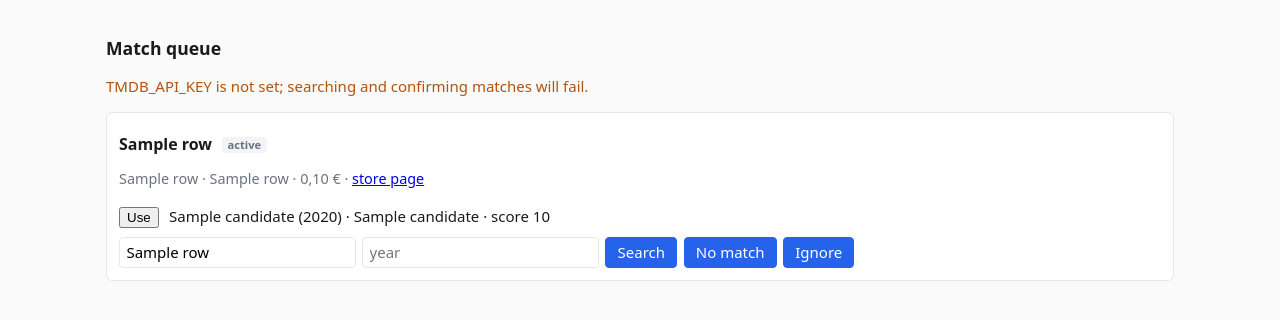
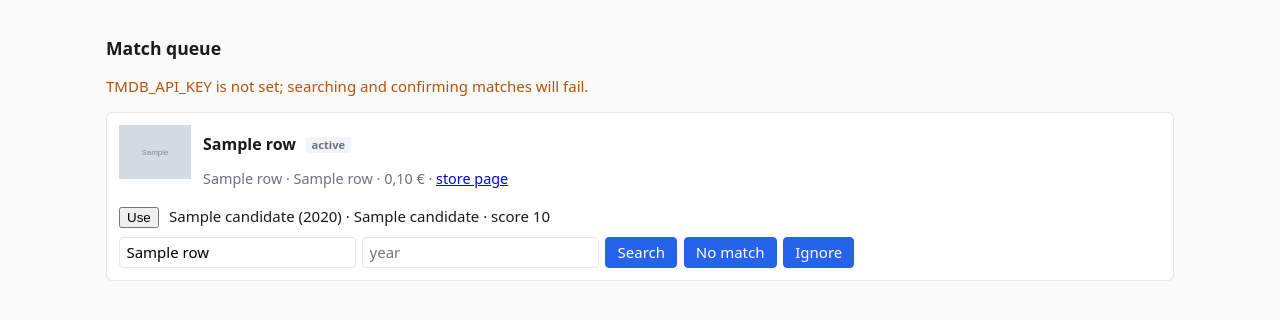
Before and after one commit to lepinkainen/cdon-watcher, a FastAPI app: template src/cdon_watcher/templates/queue.html in a window 1280 px wide. Shown: the part 46-366 px from the top of the page. Run offline with FastAPI, Linux system fonts and the light colour scheme; the template is opened without the code that fills it: most values are stand-ins (such as "Sample title", 1, 10 or a date in 2020); grey boxes marked "Sample" are stand-in pictures; parts of the project's set-up code (start-up, migrations or seed data) failed here and were passed over.

Commit message:
feat(web): cover thumbnails on offer rows and the match queue
Rows show the store's edition cover, falling back to the matched movie's
TMDB poster. CDON covers now come from CDON's own image CDN at 600 px
(about 45 KB) instead of the 1200 px originals; seller images CDON does
not host keep their original URL. Existing CDON rows pick this up on the
next import.

Co-Authored-By: Claude Opus 5.5 <noreply@anthropic.com>

```diff
--- a/src/cdon_watcher/catalog/queries.py
+++ b/src/cdon_watcher/catalog/queries.py
@@ -23,6 +23,7 @@ MAX_BD_CENTS = 1000
 MAX_4K_CENTS = 2000
 FRESHNESS_HOURS = 48
 UNDECIDED_STATUSES = ("pending", "ambiguous", "unmatched", "error")
+TMDB_POSTER_URL = "https://image.tmdb.org/t/p/w154{path}"
 FORMAT_LABELS = {"bd": "Blu-ray", "4k": "4K UHD", "dvd": "DVD", "unknown": "?"}
 
 
@@ -51,6 +52,8 @@ class Row:
     regular_price_cents: int | None
     edition_url: str
     image_url: str | None
+    cover_url: str | None
+    """The store's edition cover, else the matched movie's TMDB poster."""
     is_collection: bool
     tmdb_id: int | None
     match_status: str
@@ -139,6 +142,8 @@ def _row(
         regular_price_cents=product.current_regular_price_cents,
         edition_url=product.edition_url,
         image_url=product.image_url,
+        cover_url=product.image_url
+        or (TMDB_POSTER_URL.format(path=meta.poster_path) if meta and meta.poster_path else None),
         is_collection=product.is_collection,
         tmdb_id=product.tmdb_id,
         match_status=status or ("not_applicable" if product.is_collection else "pending"),
--- a/src/cdon_watcher/static/css/style.css
+++ b/src/cdon_watcher/static/css/style.css
@@ -195,8 +195,7 @@ p.empty {
 p.warn {
   color: var(--warn);
 }
-section.queue-item,
-section.watch-entry {
+section.queue-item {
   background: #fff;
   border: 1px solid var(--line);
   border-radius: 6px;
@@ -228,6 +227,28 @@ img.cover {
   float: right;
   margin: 0 0 1rem 1rem;
 }
+td.thumb {
+  width: 48px;
+  padding-right: 0;
+}
+td.thumb img {
+  display: block;
+  width: 48px;
+  height: 64px;
+  object-fit: contain;
+  background: #f3f4f6;
+  border-radius: 3px;
+}
+img.queue-cover {
+  float: left;
+  width: 72px;
+  max-height: 100px;
+  object-fit: contain;
+  margin: 0.25rem 0.75rem 0.25rem 0;
+}
+section.queue-item {
+  overflow: hidden;
+}
 tr.product.gone {
   opacity: 0.35;
 }
--- a/src/cdon_watcher/templates/_row.html
+++ b/src/cdon_watcher/templates/_row.html
@@ -1,4 +1,5 @@
 <tr class="product" data-product-id="{{ row.id }}" data-tmdb-id="{{ row.tmdb_id or '' }}">
+  <td class="thumb">{% if row.cover_url %}<a href="{{ row.edition_url }}" target="_blank" rel="noopener" tabindex="-1"><img src="{{ row.cover_url }}" alt="" loading="lazy" decoding="async" referrerpolicy="no-referrer"></a>{% endif %}</td>
   <td class="title">
     <a href="{{ row.edition_url }}" target="_blank" rel="noopener">{{ row.title }}</a>
     {% if row.title != row.raw_title %}<span class="raw">{{ row.raw_title }}</span>{% endif %}
--- a/src/cdon_watcher/templates/index.html
+++ b/src/cdon_watcher/templates/index.html
@@ -38,7 +38,7 @@
 
   {% if page.rows %}
   <table>
-    <thead><tr><th>Title</th><th>Format</th><th>Cond.</th><th>Store</th><th>Price</th><th></th></tr></thead>
+    <thead><tr><th></th><th>Title</th><th>Format</th><th>Cond.</th><th>Store</th><th>Price</th><th></th></tr></thead>
     <tbody>
     {% for row in page.rows %}{% include "_row.html" %}{% endfor %}
     </tbody>
--- a/src/cdon_watcher/templates/product.html
+++ b/src/cdon_watcher/templates/product.html
@@ -3,7 +3,7 @@
 {% block content %}
 <h2>{{ row.title }}</h2>
 <p class="meta">{{ row.raw_title }} · {{ row.store_name }} · {{ row.format_label }} · {{ row.condition }} · <a href="{{ row.edition_url }}" target="_blank" rel="noopener">store page</a> · match: {{ row.match_status }}</p>
-{% if row.image_url %}<img class="cover" src="{{ row.image_url }}" alt="">{% endif %}
+{% if row.cover_url %}<img class="cover" src="{{ row.cover_url }}" alt="" referrerpolicy="no-referrer">{% endif %}
 <table>
   <thead><tr><th>Observed</th><th>Run</th><th>Price</th><th>Regular</th><th>Availability</th><th>Qty</th></tr></thead>
   <tbody>
--- a/src/cdon_watcher/templates/queue.html
+++ b/src/cdon_watcher/templates/queue.html
@@ -6,6 +6,7 @@
 {% if items %}
 {% for row, candidates in items %}
 <section class="queue-item" data-product-id="{{ row.id }}">
+  {% if row.cover_url %}<img class="queue-cover" src="{{ row.cover_url }}" alt="" loading="lazy" decoding="async" referrerpolicy="no-referrer">{% endif %}
   <h3>{{ row.raw_title }} <span class="tag muted">{{ row.match_status }}</span></h3>
   <p class="meta">{{ row.store_name }} · {{ row.format_label }} · {{ row.price_cents | euros }} · <a href="{{ row.edition_url }}" target="_blank" rel="noopener">store page</a></p>
   <ul class="candidates">
```
Also changed, not shown: src/cdon_watcher/ingestion/cdon_parser.py (+15 -5 lines), tests/unit/test_catalog_web.py (+16 -0 lines), tests/unit/test_search.py (+11 -0 lines).
